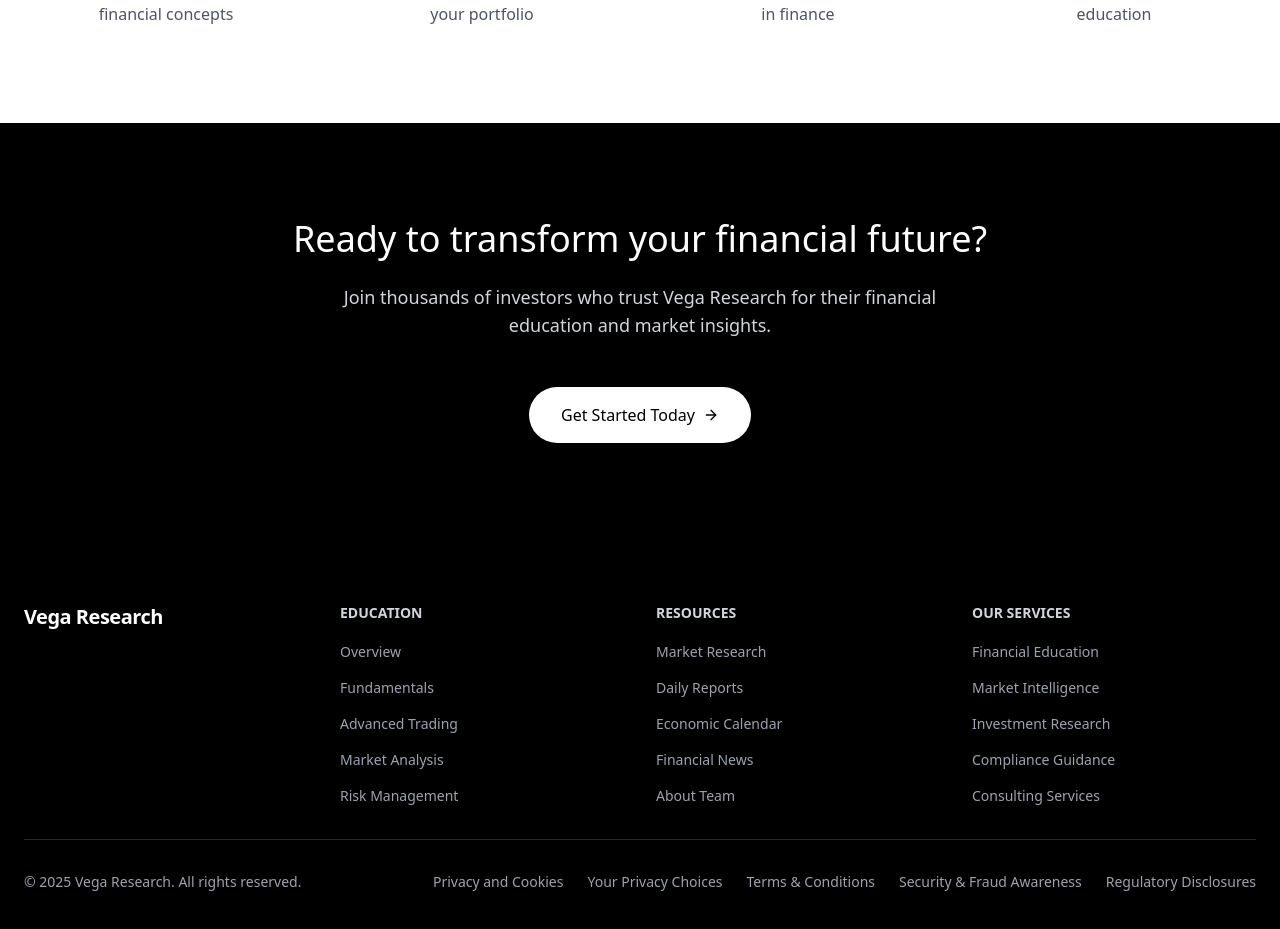
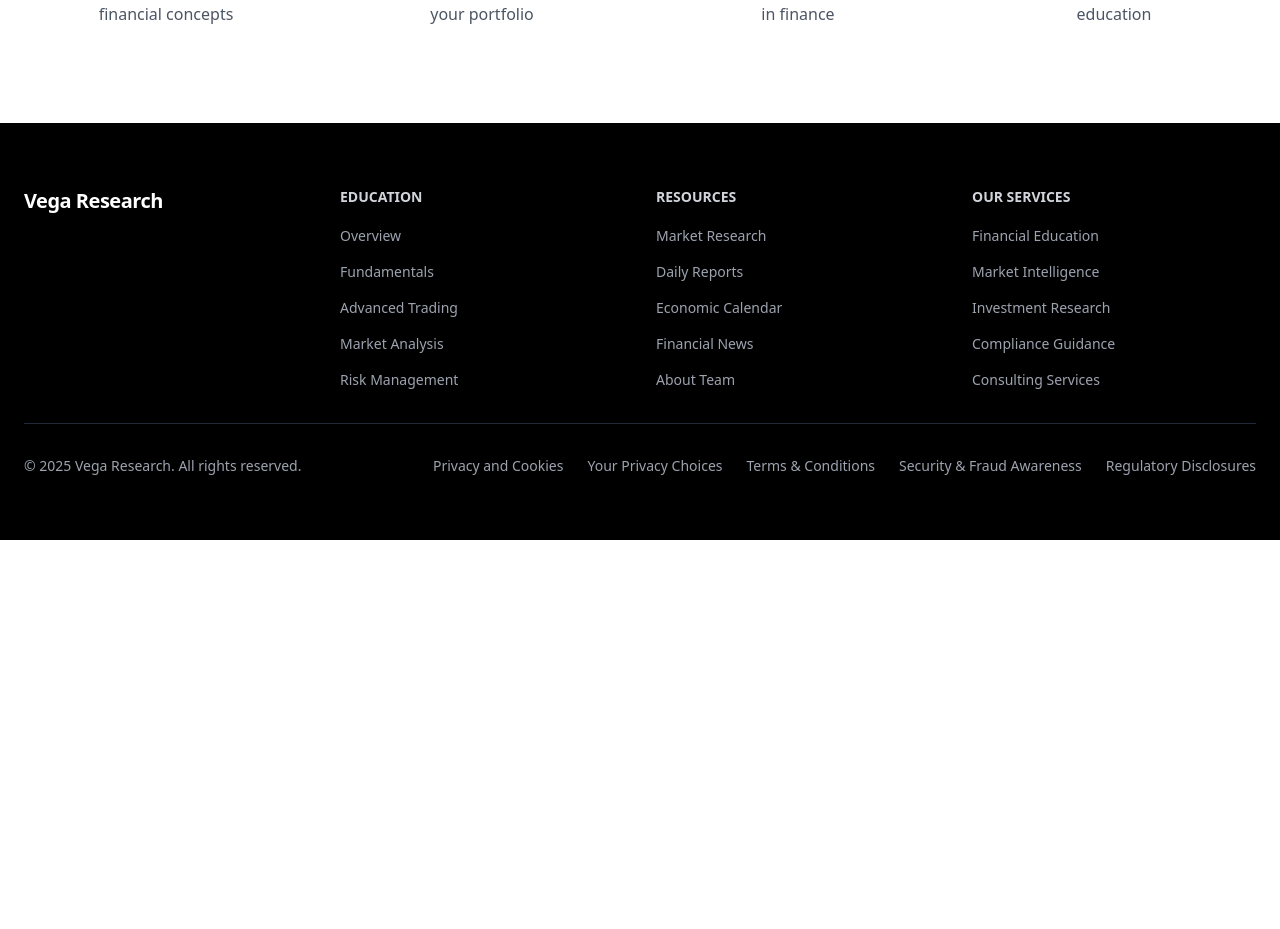
Before and after one commit to vegaresearch/vega-research-minimalist-bloom, a React (Vite) app: page / in a window 1280 px wide. Shown: the part 1287-2216 px from the top of the page. After the commit the page ends 1827 px from the top, so only its background shows below. Built offline with nearby package versions, Linux system fonts and the light colour scheme.

Commit message:
Visual edit in Lovable
Edited UI in Lovable

```diff
--- a/src/pages/Index.tsx
+++ b/src/pages/Index.tsx
@@ -1,11 +1,8 @@
-
 import { Link } from 'react-router-dom';
 import { ArrowRight, BookOpen, TrendingUp, Shield, Users } from 'lucide-react';
 import Footer from '../components/Footer';
-
 const Index = () => {
-  return (
-    <div className="pt-16">
+  return <div className="pt-16">
       {/* Hero Section */}
       <section className="relative min-h-screen flex items-center justify-center bg-gradient-to-b from-white to-gray-50">
         <div className="max-w-4xl mx-auto px-6 text-center">
@@ -22,17 +19,11 @@ const Index = () => {
             that empowers intelligent investment decisions.
           </p>
           <div className="flex flex-col sm:flex-row gap-4 justify-center">
-            <Link
-              to="/learn"
-              className="inline-flex items-center px-8 py-4 bg-black text-white rounded-full hover:bg-gray-800 transition-all duration-300 group"
-            >
+            <Link to="/learn" className="inline-flex items-center px-8 py-4 bg-black text-white rounded-full hover:bg-gray-800 transition-all duration-300 group">
               Start Learning
               <ArrowRight className="ml-2 w-4 h-4 group-hover:translate-x-1 transition-transform" />
             </Link>
-            <Link
-              to="/research"
-              className="inline-flex items-center px-8 py-4 border border-gray-300 rounded-full hover:border-gray-400 transition-all duration-300"
-            >
+            <Link to="/research" className="inline-flex items-center px-8 py-4 border border-gray-300 rounded-full hover:border-gray-400 transition-all duration-300">
               Explore Research
             </Link>
           </div>
@@ -92,25 +83,9 @@ const Index = () => {
       </section>
 
       {/* CTA Section */}
-      <section className="py-24 bg-black text-white">
-        <div className="max-w-4xl mx-auto px-6 text-center">
-          <h2 className="text-4xl font-light mb-6">Ready to transform your financial future?</h2>
-          <p className="text-gray-300 text-lg mb-12 max-w-2xl mx-auto">
-            Join thousands of investors who trust Vega Research for their financial education and market insights.
-          </p>
-          <Link
-            to="/learn"
-            className="inline-flex items-center px-8 py-4 bg-white text-black rounded-full hover:bg-gray-100 transition-all duration-300 group"
-          >
-            Get Started Today
-            <ArrowRight className="ml-2 w-4 h-4 group-hover:translate-x-1 transition-transform" />
-          </Link>
-        </div>
-      </section>
+
 
       <Footer />
-    </div>
-  );
+    </div>;
 };
-
 export default Index;
```
